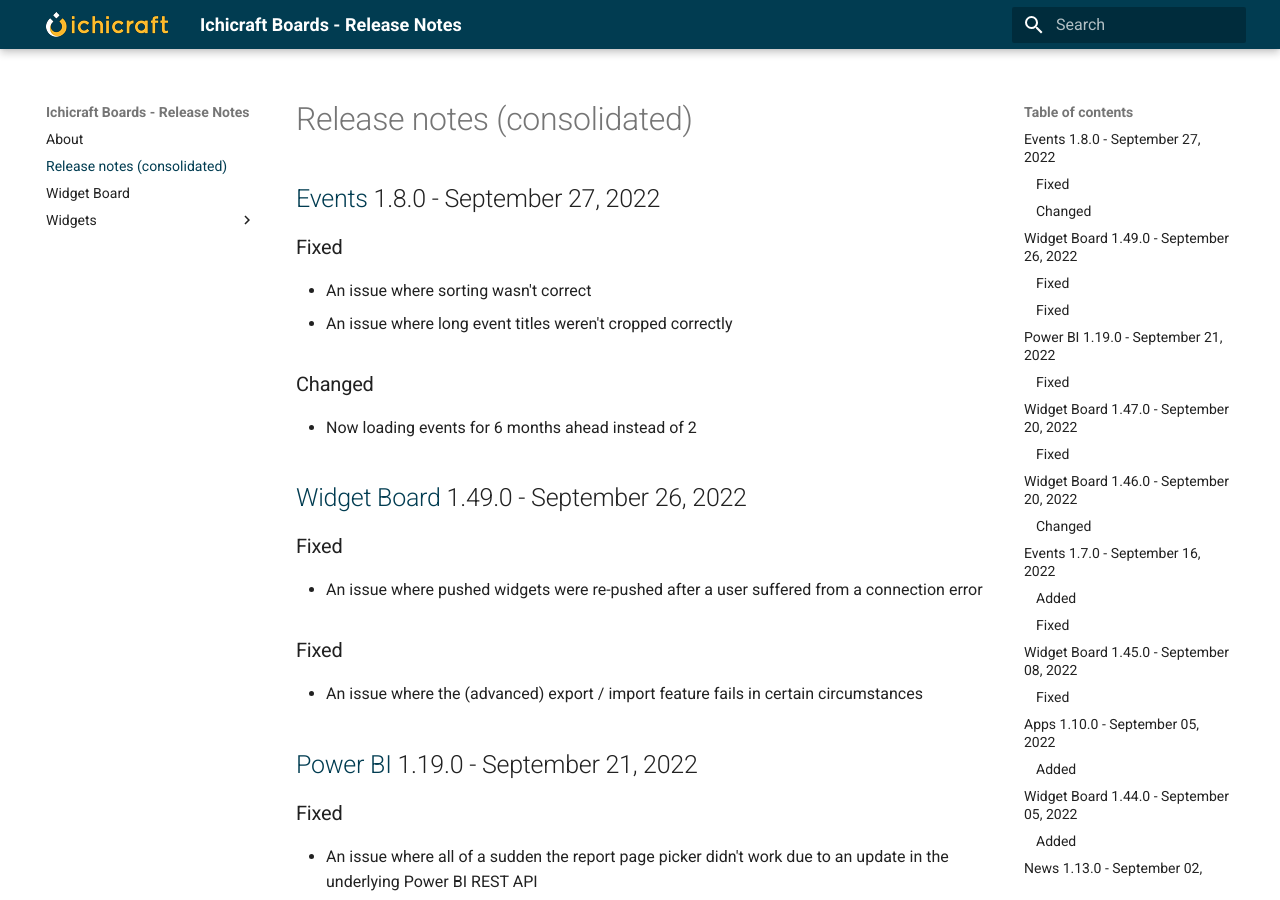
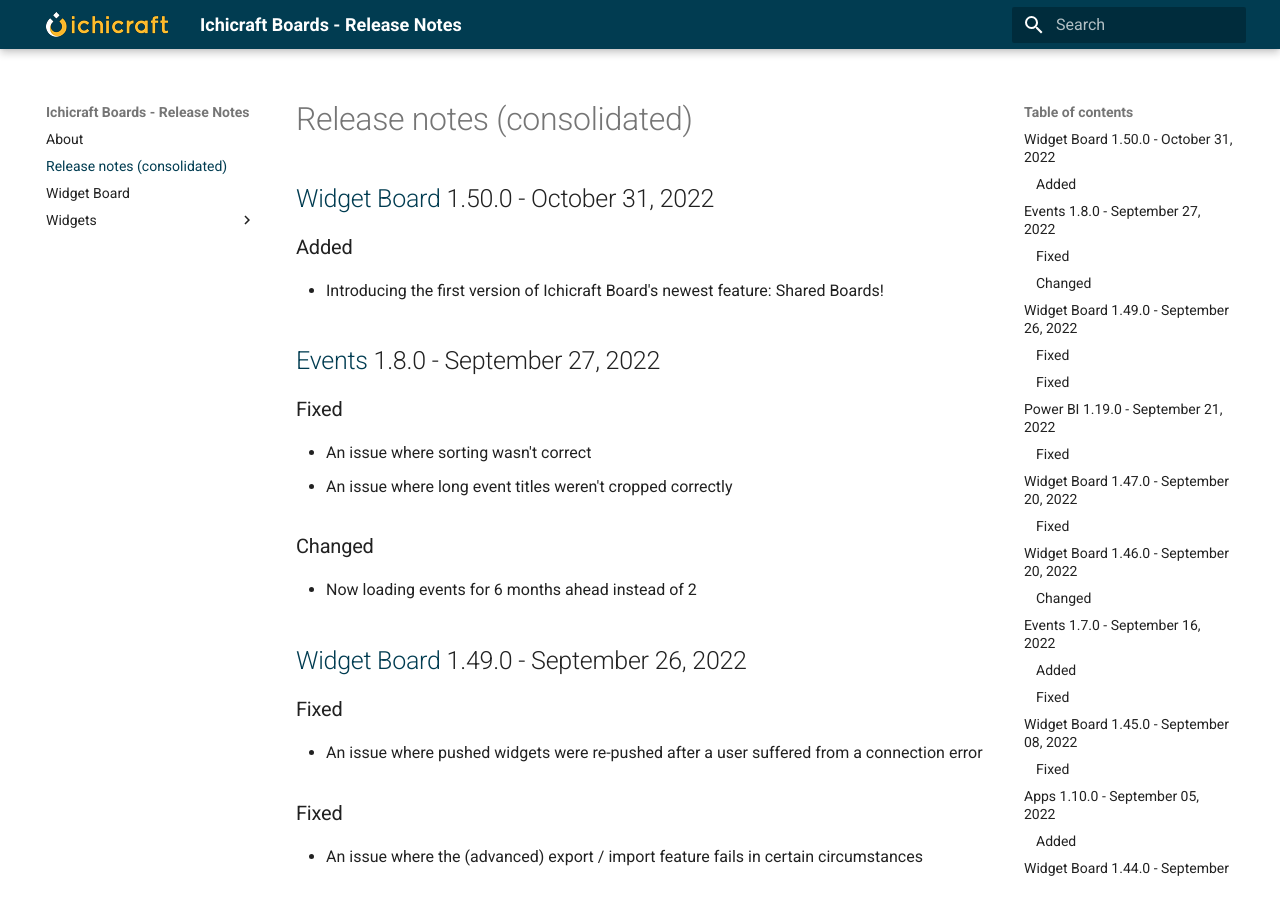
Before and after one commit to ichicraft/widgets-docs, an MkDocs documentation site: the page built from docs/Release-notes-(consolidated).md, in a window 1280 px wide and 900 px high. Built offline with MkDocs 1.6.1 and Material for MkDocs 9.7.7, drawn with Linux system fonts in a browser that asks for light colours.

Commit message:
Release notes updated by BuildService

```diff
--- a/docs/Release-notes-(consolidated).md
+++ b/docs/Release-notes-(consolidated).md
@@ -1,3 +1,8 @@
+## [Widget Board](./Widget Board.md) 1.50.0 - October 31, 2022
+
+### Added
+- Introducing the first version of Ichicraft Board&#x27;s newest feature: Shared Boards!
+
 ## [Events](./Widgets/Events.md) 1.8.0 - September 27, 2022
 
 ### Fixed
```
Also changed, not shown: docs/Widget Board.md (+5 -0 lines).
